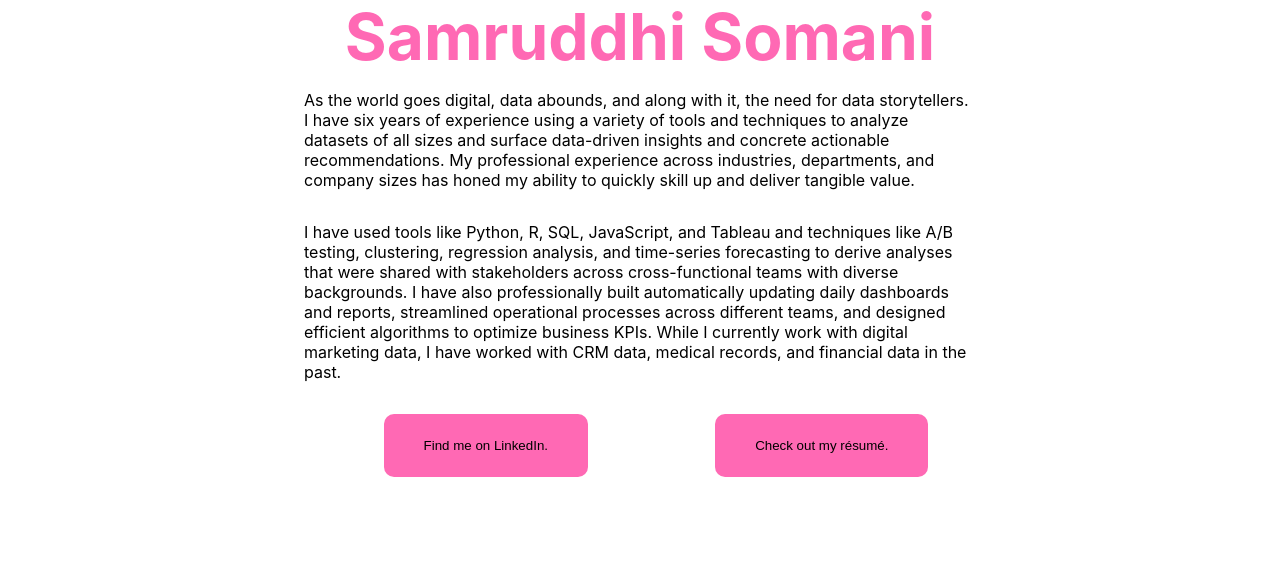
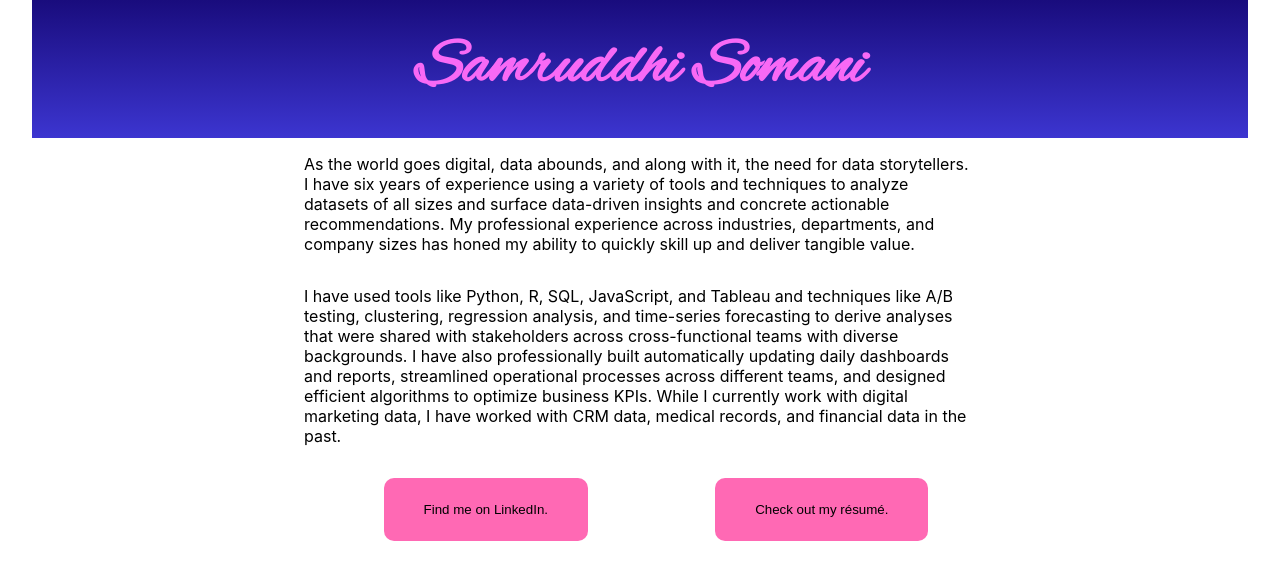
Before and after one commit to samruddhisomani/personalwebsite, a Next.js app: page / in a window 1280 px wide. Shown: the top 580 px of the page. Built offline with nearby package versions, Linux system fonts and the light colour scheme.

Commit message:
Beautifying Title Block. (#1)
Adding custom gradient and font.

```diff
--- a/styles/Home.module.css
+++ b/styles/Home.module.css
@@ -1,3 +1,5 @@
+@import url("https://fonts.googleapis.com/css2?family=Alex+Brush");
+
 .container {
   padding: 0 2rem;
 }
@@ -64,7 +66,11 @@
   margin: 0;
   line-height: 1.15;
   font-size: 4rem;
-  color:hotpink;
+  color:#f869f5;
+  background: rgb(60,53,208);
+  background: linear-gradient(0deg, rgba(60,53,208,1) 0%, rgba(25,12,125,1) 100%);
+  padding:0.5em;
+  font-family: 'Alex Brush',sans-serif;
 }
 
 .title,
```
